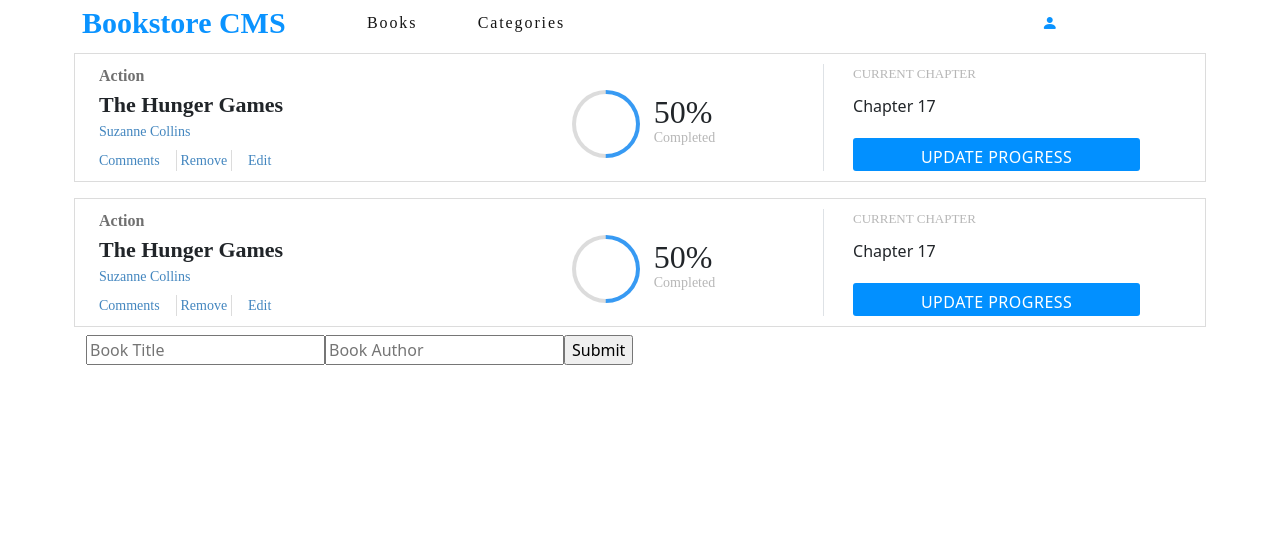
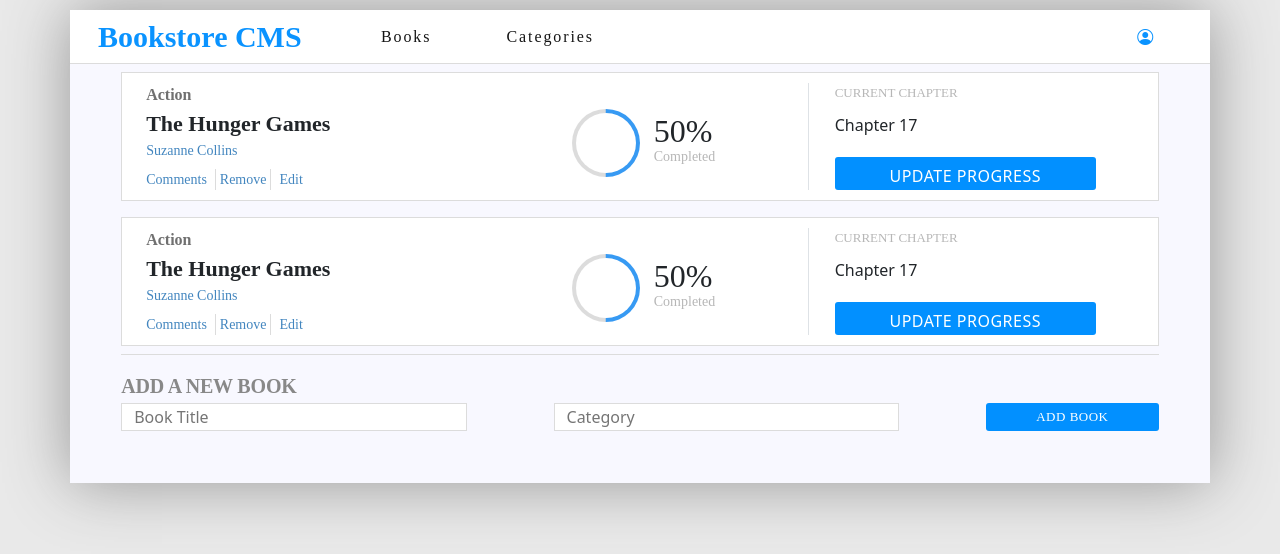
Before and after one commit to tacodtripe/react-bookstore, a React (Create React App) app: page / in a window 1280 px wide. Shown: the top 554 px of the page. Built offline with nearby package versions, Linux system fonts and the light colour scheme.

Commit message:
modify styling

```diff
--- a/src/App.css
+++ b/src/App.css
@@ -1,5 +1,15 @@
-nav {
+.bottom-border {
+  border-bottom: solid 1px gainsboro;
+}
+
+.bg-to-white {
   background-color: #fff;
+}
+
+.appContainer {
+  background-color: ghostwhite;
+  box-shadow: 0 0 60px 0 #979797;
+  padding-bottom: 3rem;
 }
 
 .logo {
@@ -20,6 +30,6 @@ nav {
   color: rgb(8, 94, 160);
 }
 
-.bi-person-fill {
+.bi-person-circle {
   color: rgb(10 147 255);
 }
--- a/src/App.js
+++ b/src/App.js
@@ -5,15 +5,15 @@ import Categories from './components/categories';
 
 function App() {
   return (
-    <div className="container">
-      <div className="row align-content-center">
+    <div className="container appContainer">
+      <div className="row justify-content-center p-1 bg-to-white bottom-border">
         <span className="col-6 col-md-4 col-lg-3 logo">Bookstore CMS</span>
-        <nav className="col-6 col-md-8 row justify-content-between align-content-center">
+        <nav className="col-6 col-md-8 col-lg-9 row justify-content-between align-content-center">
           <div className="col-11 col-md-4 row">
             <Link className="col-6 appLink" to="/">Books</Link>
             <Link className="col-6 appLink" to="/categories">Categories</Link>
           </div>
-          <i className="col-1 bi bi-person-fill" />
+          <i className="col-1 bi bi-person-circle" />
         </nav>
       </div>
       <Routes>
--- /dev/null
+++ b/src/components/addBookForm.css
@@ -0,0 +1,38 @@
+form {
+  padding-left: 0 !important;
+  padding-right: 0 !important;
+  padding-bottom: 0 !important;
+  padding-top: 20px !important;
+  border-top: solid 1px gainsboro;
+}
+
+form p {
+  height: 1.5rem;
+  font-family: Montserrat, serif;
+  font-size: 1.25rem;
+  font-weight: bold;
+  font-stretch: normal;
+  font-style: normal;
+  line-height: normal;
+  letter-spacing: -0.18px;
+  color: #888;
+}
+
+input {
+  border: solid 1px gainsboro;
+}
+
+input:focus-visible {
+  outline: solid 1px rgb(172, 172, 172) !important;
+}
+
+.submitButton {
+  color: white;
+  background-color: #0290ff;
+  border: none;
+  border-radius: 3px !important;
+  font-family: RobotoSlab, serif;
+  font-size: 0.813rem;
+  font-weight: 300;
+  letter-spacing: 0.5px;
+}
--- a/src/components/addBookForm.js
+++ b/src/components/addBookForm.js
@@ -1,6 +1,7 @@
-/* eslint-disable react/jsx-props-no-spreading */
+/* eslint-disable react/jsx-props-no-spreading, no-console */
 import React from 'react';
 import { useForm } from 'react-hook-form';
+import './addBookForm.css';
 
 export default function AddBookForm() {
   const {
@@ -10,12 +11,14 @@ export default function AddBookForm() {
   const onSubmit = (data) => console.log(data);
 
   return (
-    <form onSubmit={handleSubmit(onSubmit)}>
-      <input placeholder="Book Title" {...register('title', { required: true })} />
-      {errors.title && <span>This field is required</span>}
-      <input placeholder="Book Author" {...register('author', { required: true })} />
-      {errors.author && <span>This field is required</span>}
-      <input type="submit" />
+    <form className="col-11 row justify-content-center justify-content-md-between" onSubmit={handleSubmit(onSubmit)}>
+      <p className="col-12">ADD A NEW BOOK</p>
+      <input className="col-10 col-md-4 my-1" placeholder="Book Title" {...register('title', { required: true })} />
+      <input className="col-10 col-md-4 my-1" placeholder="Category" {...register('category', { required: true })} />
+      <input className="col-4 col-md-2 my-1 submitButton" type="submit" value="ADD BOOK" />
+      {errors.title && <span className="col-10 col-md-4 text-center">Title is required</span>}
+      {errors.category && <span className="col-10 col-md-4 text-center">Category is required</span>}
+      {errors.category && <span className="d-none d-md-block col-md-1 " />}
     </form>
   );
 }
--- a/src/components/book.css
+++ b/src/components/book.css
@@ -20,6 +20,10 @@ button {
 span.bookAuthor:nth-of-type(2) {
   border-left: solid 1px gainsboro;
   border-right: solid 1px gainsboro;
+}
+
+.bg-to-white {
+  background-color: #fff;
 }
 
 .bookContainer {
--- a/src/components/book.js
+++ b/src/components/book.js
@@ -2,7 +2,7 @@ import './book.css';
 
 export default function Book() {
   return (
-    <div className="col-12 row bookContainer my-2">
+    <div className="col-12 col-sm-11 row bookContainer my-2 bg-to-white">
       <div className="col-4 col-md-4">
         <p className="bookGenre">Action</p>
         <p className="bookTitle">The Hunger Games</p>
--- a/src/index.css
+++ b/src/index.css
@@ -14,6 +14,7 @@ body {
     sans-serif;
   -webkit-font-smoothing: antialiased;
   -moz-osx-font-smoothing: grayscale;
+  background-color: #e9e9e9 !important;
 }
 
 code {
@@ -25,3 +26,7 @@ code {
     'Courier New',
     monospace;
 }
+
+#root {
+  padding: 10px 0;
+}
```
